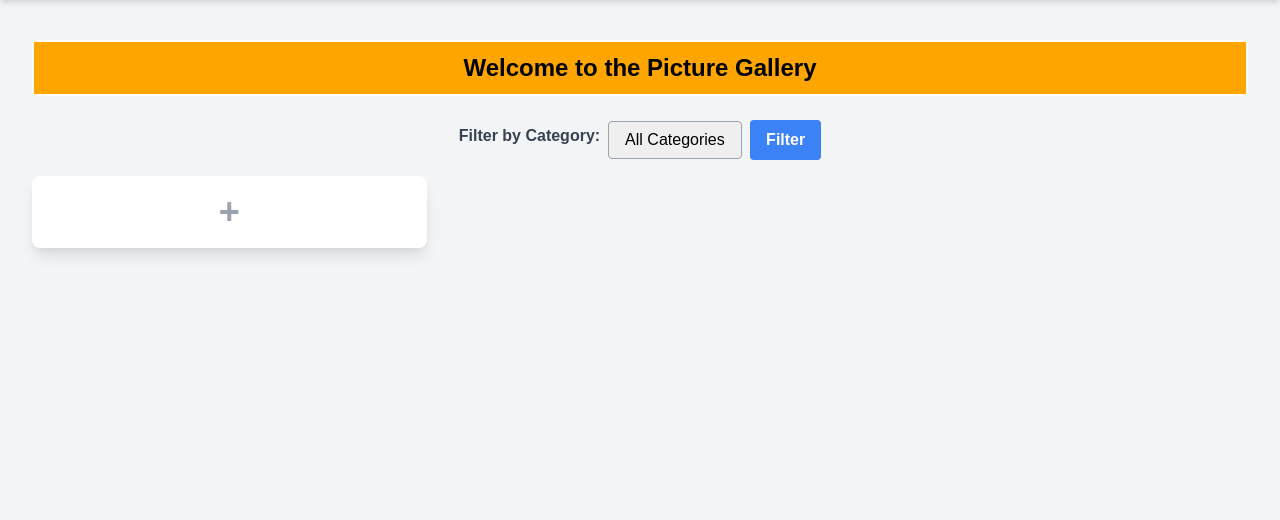
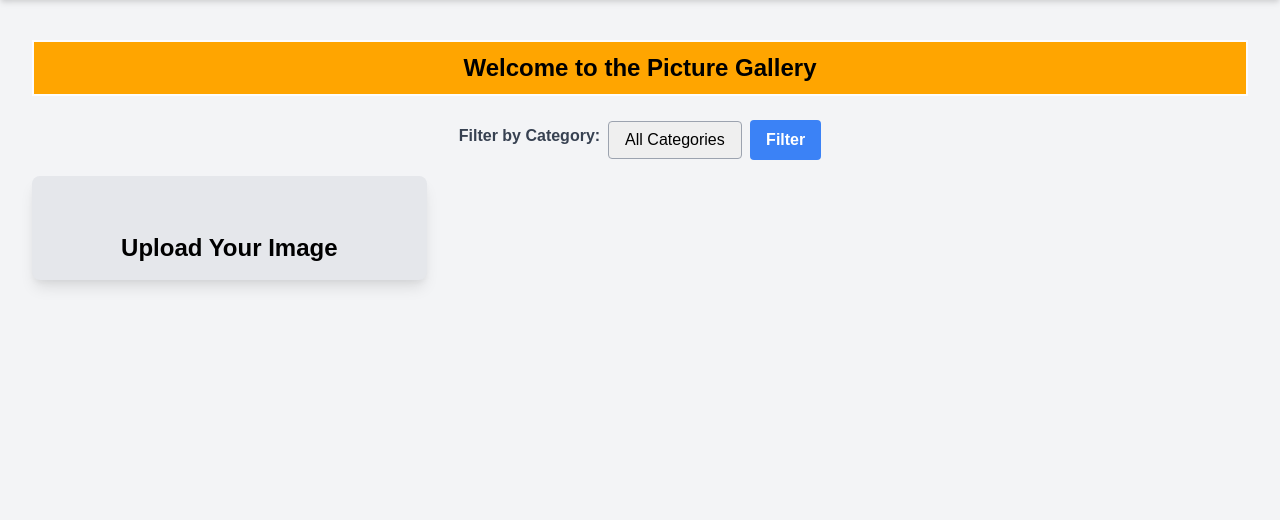
Before and after one commit to saeed-54996/MMM-Project, a Flask app: page /pictures/ in a window 1280 px wide. Shown: the part 72-592 px from the top of the page. Run offline with Flask 3, Linux system fonts and the light colour scheme; data that the repository does not hold is empty; some libraries are stand-ins or nearby versions.

Commit message:
added upload your image box

```diff
--- a/my_flask_app/templates/pictures.html
+++ b/my_flask_app/templates/pictures.html
@@ -39,10 +39,11 @@
         {% endfor %}
         <!-- End of images loop -->
 
-        <div class="w-full md:w-1/ lg:w-1/3 px-2 mb-4">
-            <div class="bg-white p-4 shadow-lg rounded-lg flex items-center justify-center">
-                <button class="text-4xl font-bold text-gray-400 hover:text-gray-600">+</button>
-            </div>
+        <div class="w-full md:w-1/3 px-2 mb-4">
+            <a href="{{ url_for('my_profile') }}" class="block bg-gray-200 hover:bg-black text-center text-black hover:text-white p-4 shadow-lg rounded-lg flex flex-col gap-10 items-center justify-center h-full transition-colors duration-300">
+                <iconify-icon icon="entypo:upload" width="8rem"></iconify-icon>
+                <h2 class="font-black text-2xl">Upload Your Image</h2>
+            </a>
         </div>
     </div>
 </main>
```
